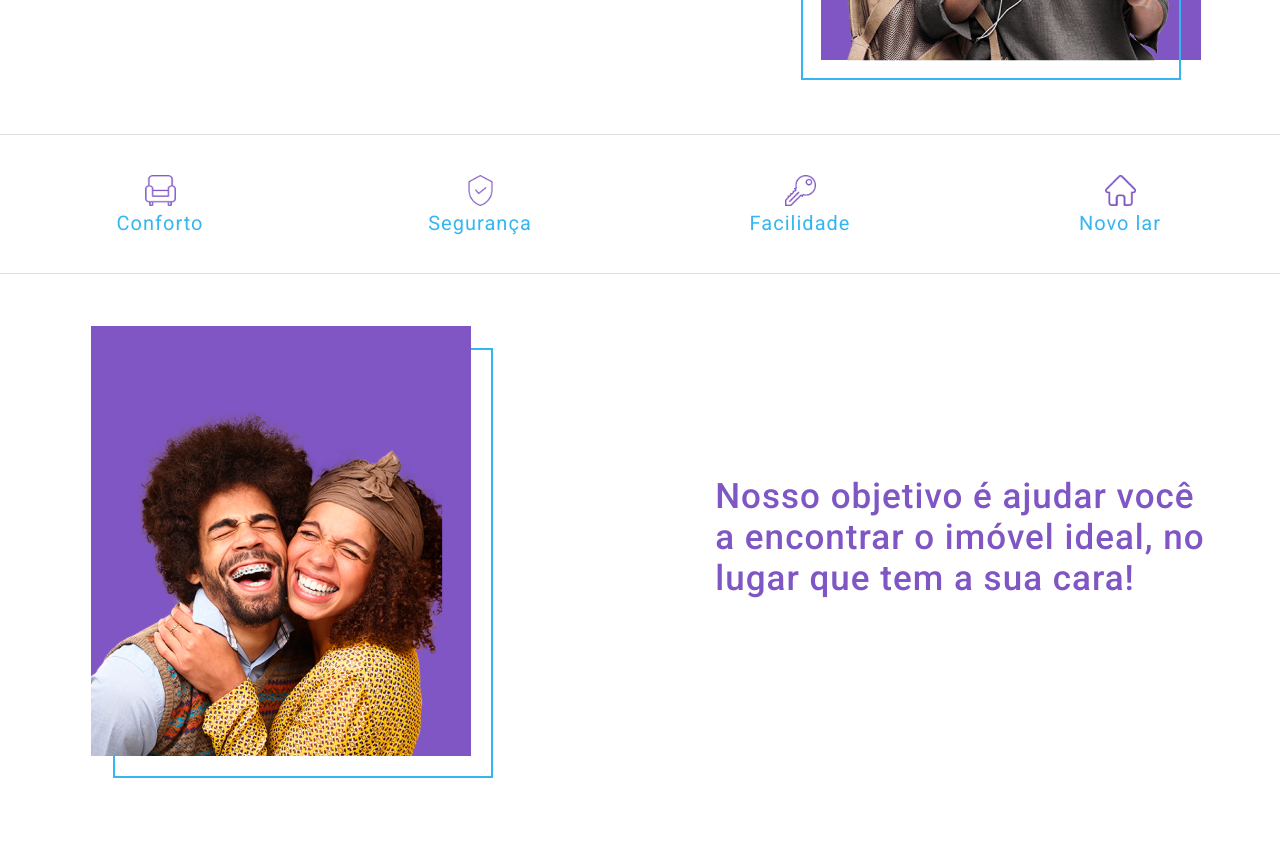
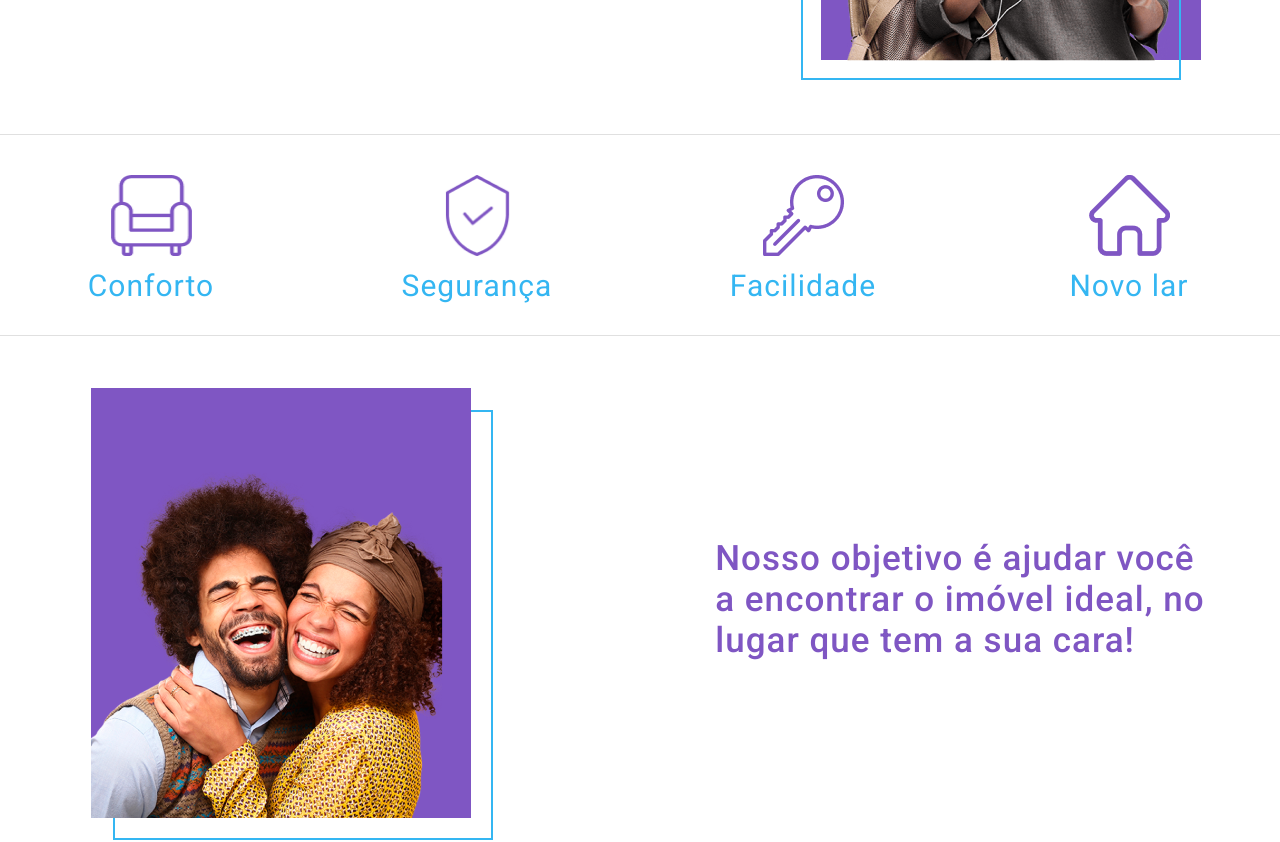
Before and after one commit to Fator3/moov-front, a Vue app: page /about in a window 1280 px wide. Shown: the part 1320-2162 px from the top of the page. Built offline with nearby package versions, Linux system fonts and the light colour scheme; what vue-scroll-loader would draw is missing.

Commit message:
[NUD026] icon size fixed

```diff
--- a/src/views/About.vue
+++ b/src/views/About.vue
@@ -24,21 +24,21 @@
         </v-col>
       </v-row>
       <v-divider></v-divider>
-      <v-row no-gutters class="d-flex flex-row align-center">
+      <v-row class="d-flex flex-row align-center">
         <v-col class="d-flex flex-column justify-center mb-3">
-          <img class="img-size" src="../assets/images/icon-confort.png" />
+          <img class="img-icon-size" src="../assets/images/icon-confort.png"  />
           <span class="text-icon">Conforto</span>
         </v-col>
         <v-col class="d-flex flex-column justify-center mb-3">
-          <img class="img-size" src="../assets/images/icon-safety.png" />
+          <img class="img-icon-size" src="../assets/images/icon-safety.png" />
           <span class="text-icon">Segurança</span>
         </v-col>
         <v-col class="d-flex flex-column justify-center mb-3">
-          <img class="img-size" src="../assets/images/icon-key.png" />
+          <img class="img-icon-size" src="../assets/images/icon-key.png" />
           <span class="text-icon">Facilidade</span>
         </v-col>
         <v-col class="d-flex flex-column justify-center mb-3">
-          <img src="../assets/images/icon-home.png" class="img-size" />
+          <img src="../assets/images/icon-home.png" class="img-icon-size" />
           <span class="text-icon">Novo lar</span>
         </v-col>
       </v-row>
@@ -198,10 +198,10 @@ export default {}
   position: absolute;
   padding-top: 84px;
 }
-.img-size {
+.img-icon-size {
   margin-top: 40px;
-  width: 31px;
-  height: 31px;
+  width: 81px;
+  height: 81px;
   display: flex;
   margin-left: auto;
   margin-right: auto;
@@ -210,13 +210,14 @@ export default {}
   font-family: Roboto;
   font-style: normal;
   font-weight: 400;
-  font-size: 20px;
+  font-size: 30px;
   line-height: 35px;
   margin-bottom: 20px;
   letter-spacing: 1.02px;
   margin-left: auto;
   margin-right: auto;
   color: #34B6F2;
+  padding-top: 4%;
 }
 .text-style-tertiary {
   color: #34B6F2;
@@ -240,8 +241,6 @@ export default {}
   font-weight: normal;
   font-size: 30px;
   line-height: 35px;
-  /* display: flex;
-  align-items: center; */
   letter-spacing: 1.02px;
   padding-top: 20px;
   color: #454646;
```
